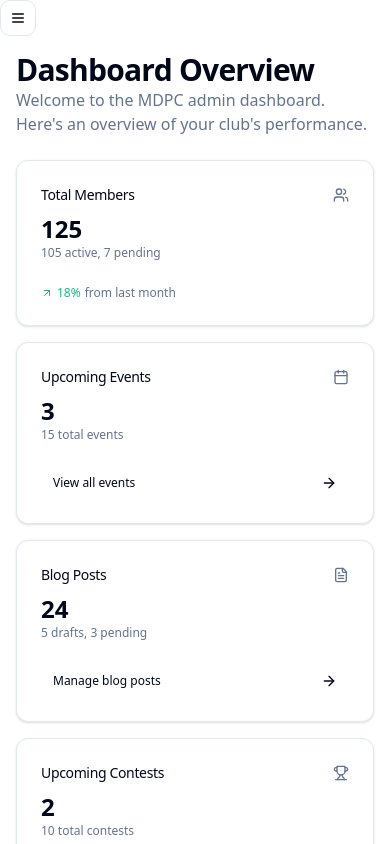
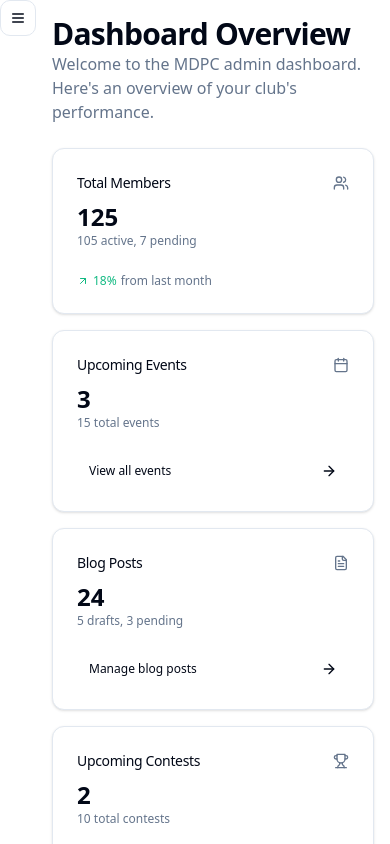
Before and after one commit to tamjidhossen/MDPC-Official-Website, a React (Vite) app in the folder Frontend/: page /admin/dashboard in a window 390 px wide. Shown: the top 844 px of the page. Built offline with nearby package versions, Linux system fonts and the light colour scheme.

Commit message:
fix: adjust layout for DashboardPage to improve responsiveness

```diff
--- a/Frontend/src/components/Admin/Dashboard/DashboardPage.jsx
+++ b/Frontend/src/components/Admin/Dashboard/DashboardPage.jsx
@@ -35,7 +35,7 @@ const DashboardPage = () => {
   };
 
   return (
-    <div className="h-screen bg-background">
+    <div className="h-screen bg-background flex">
       <DashboardSidebar
         activePage={activePage}
         setActivePage={setActivePage}
@@ -43,8 +43,8 @@ const DashboardPage = () => {
       />
 
       {/* Main content */}
-      <main className="md:pl-64 transition-all duration-300">
-        <div className="min-h-screen p-4 md:p-8 max-w-7xl mx-auto">
+      <main className="flex-1 transition-all duration-300">
+        <div className="min-h-screen p-4 md:p-8 max-w-5xl mx-auto">
           {renderSection()}
         </div>
       </main>
```
